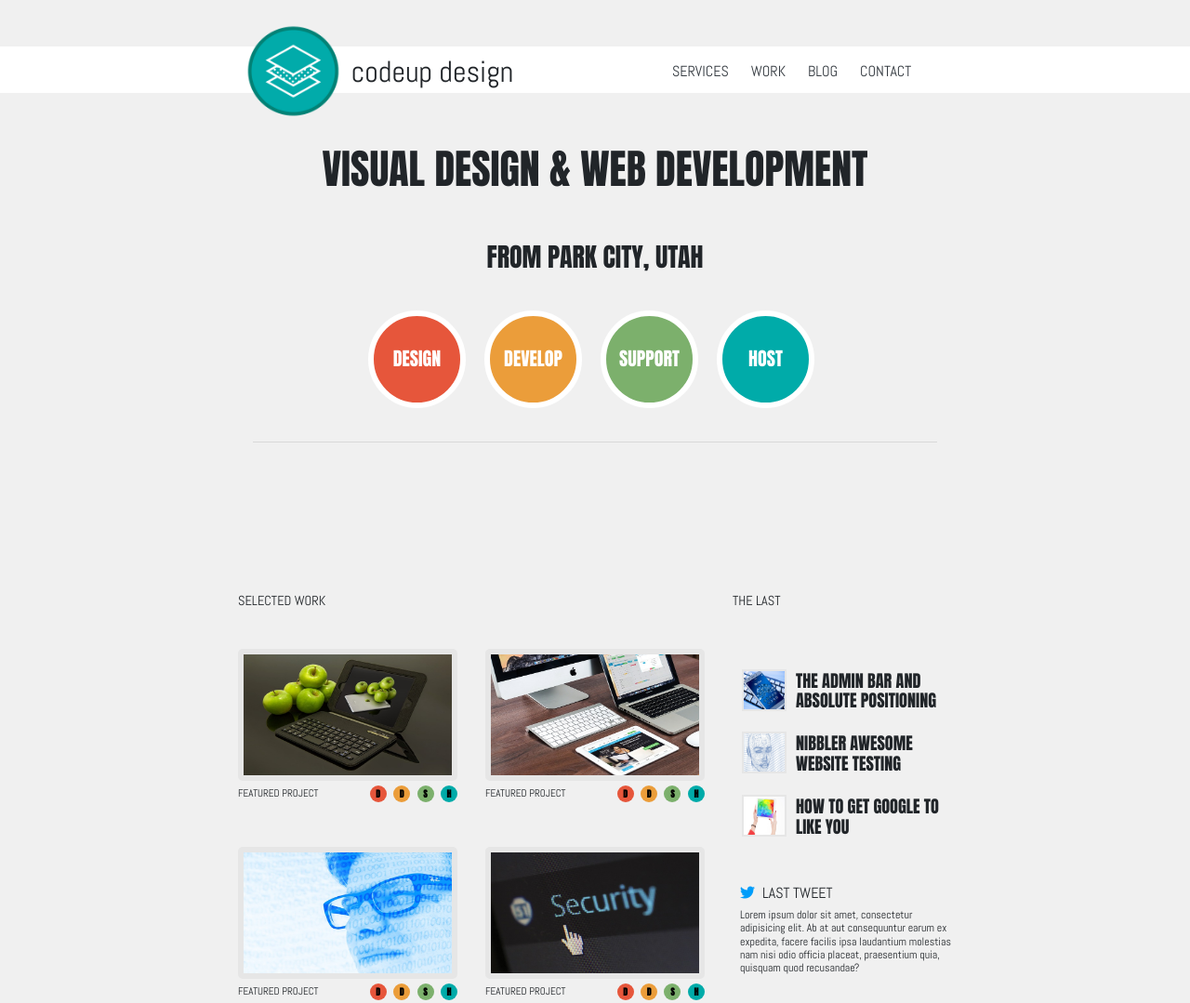
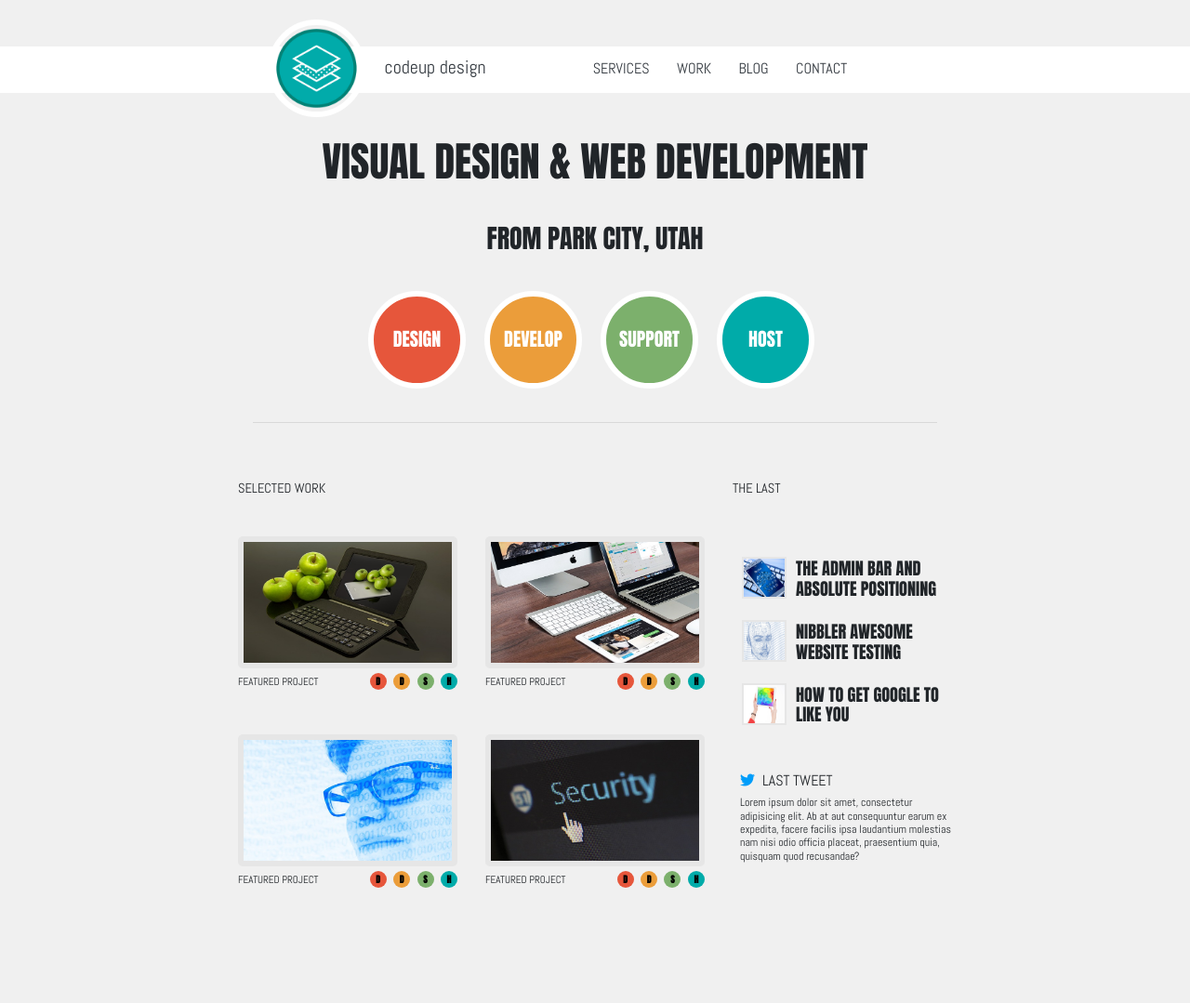
Before and after one commit to cazaresmuniz-baker-luna/codeup-design-project, a plain HTML site: page index.html in a window 1280 px wide. Shown: the whole page at 93% size. After the commit the page ends 1050 px from the top, so only its background shows below. Drawn offline with nearby package versions, Linux system fonts and the light colour scheme.

Commit message:
update: completed codeup designs project

```diff
--- a/index.html
+++ b/index.html
@@ -13,7 +13,7 @@
 <body>
 
 <!-- MAIN PAGE CONTENT-->
-<div id="logoBack" class="col-12"></div>
+<div id="logoBack" class="col-12 logoMain"></div>
 
 <!--MAIN CONTAINER STARTS-->
 <div class="container mx-md-auto">
@@ -21,7 +21,7 @@
 
 <!-- LOGO AND COMPANY NAME-->
         <div class="row">
-            <div class="col-12 text-center">
+            <div class="top col-12 text-center">
                 <div class="row text-center">
                     <img src="img/logo.png" id="logo">
                 </div>
@@ -31,20 +31,51 @@
 
 <!-- NAV BAR STARTS -->
         <nav id="nav" class="navbar navbar-expand">
-            <ul class="navbar-nav mx-auto mr-md-0">
-                <li class="nav-item pr-md-2">
-                    <a href="#" class="nav-link text-dark">SERVICES</a>
-                </li>
-                <li class="nav-item pr-md-2">
-                    <a href="#" class="nav-link text-dark">WORK</a>
-                </li>
-                <li class="nav-item pr-md-2">
-                    <a href="#" class="nav-link text-dark">BLOG</a>
-                </li>
-                <li class="nav-item pr-md-2">
-                    <a href="#" class="nav-link text-dark">CONTACT</a>
-                </li>
-            </ul>
+
+            <div class="bar container d-none d-sm-block d-md-none">
+                <nav class="navbar navbar-expand-lg d-flex justify-content-around">
+                    <a href="#" class="text-dark p-1">SERVICES</a>
+                    <a href="#" class="text-dark p-1">WORK</a>
+                    <a href="#" class="navbar-brand"><img src="img/logo.png"width="105px" height="105px" class="rounded-circle"></a>
+                    <a href="#" class="text-dark p-1">BLOG</a>
+                    <a href="#" class="text-dark p-1">CONTACT</a>
+                </nav>
+            </div>
+
+            <div class="container d-none d-sm-none d-md-block d-lg-block">
+                <div class="row d-flex">
+                    <div class="col-12" id="medium-nav-row">
+                        <nav class="container-fluid navbar navbar-expand-large medium-navbar">
+                            <a href="#" class="navbar-brand">
+                                <img src="img/logo.png" width="105px" height="105px" class="rounded-circle">
+                                <h5 class="d-inline text-dark pl-3">codeup design</h5>
+                            </a>
+                            <p class="col-1"></p>
+                            <a href="#" class="text-dark p-1">SERVICES</a>
+                            <a href="#" class="text-dark p-1">WORK</a>
+                            <a href="#" class="text-dark p-1">BLOG</a>
+                            <a href="#" class="text-dark p-1">CONTACT</a>
+                        </nav>
+                    </div>
+                </div>
+            </div>
+
+<!--            <ul class="navbarMedium navbar-nav mx-auto mr-md-0">-->
+<!--                <a href="#" class="navbar-brand"><img src="img/logo.png"width="105px" height="105px" class="rounded-circle"></a>-->
+<!--                <li class="nav-item pr-md-2">-->
+<!--                    <a href="#" class="nav-link text-dark">SERVICES</a>-->
+<!--                </li>-->
+<!--                <li class="nav-item pr-md-2">-->
+<!--                    <a href="#" class="nav-link text-dark">WORK</a>-->
+<!--                </li>-->
+<!--                <li class="nav-item pr-md-2">-->
+<!--                    <a href="#" class="nav-link text-dark">BLOG</a>-->
+<!--                </li>-->
+<!--                <li class="nav-item pr-md-2">-->
+<!--                    <a href="#" class="nav-link text-dark">CONTACT</a>-->
+<!--                </li>-->
+<!--            </ul>-->
+
         </nav>
 
 <!-- MAIN HEADER -->
--- a/style.css
+++ b/style.css
@@ -100,7 +100,7 @@ body {
 .badgeBase {
     display: flex;
     justify-content: space-between;
-    width: 35%;
+    width: 20%;
 }
 
 .badge-letter {
@@ -118,6 +118,20 @@ p {
     }
     .theLast {
         display: none;
+    }
+}
+
+@media screen and (min-width: 576px) {
+    .navbarMedium {
+        display: none;
+    }
+
+    .top {
+        display: none;
+    }
+
+    .bar {
+        z-index: 1;
     }
 }
 
@@ -145,7 +159,7 @@ p {
 
     .companyName {
         position: relative;
-        bottom: 95px;
+        /*bottom: 95px;*/
         right: 175px;
         z-index: 2;
     }
@@ -159,18 +173,17 @@ p {
         width: 90%;
         position: relative;
         z-index: 2;
-        bottom: 150px;
+        /*bottom: 150px;*/
         margin: 0;
     }
 
     .mainHeader {
         position: relative;
-        bottom: 100px;
+        /*bottom: 100px;*/
         z-index: 3;
     }
 
     #visualDesign h2{
-        height: 65px;
         font-size: 2.75em;
     }
 
@@ -237,6 +250,11 @@ p {
     i {
         color: #009DFA;
     }
+
+    .navbarMedium {
+        display: block;
+    }
+
 }
 
 @media screen and (min-width: 992px){
@@ -253,4 +271,12 @@ p {
         margin-right: 0;
         margin-left: 0;
     }
+
+    /*.bar {*/
+    /*    display: none;*/
+    /*}*/
+
+    /*.logoMain {*/
+    /*    display: none;*/
+    /*}*/
 }
```
